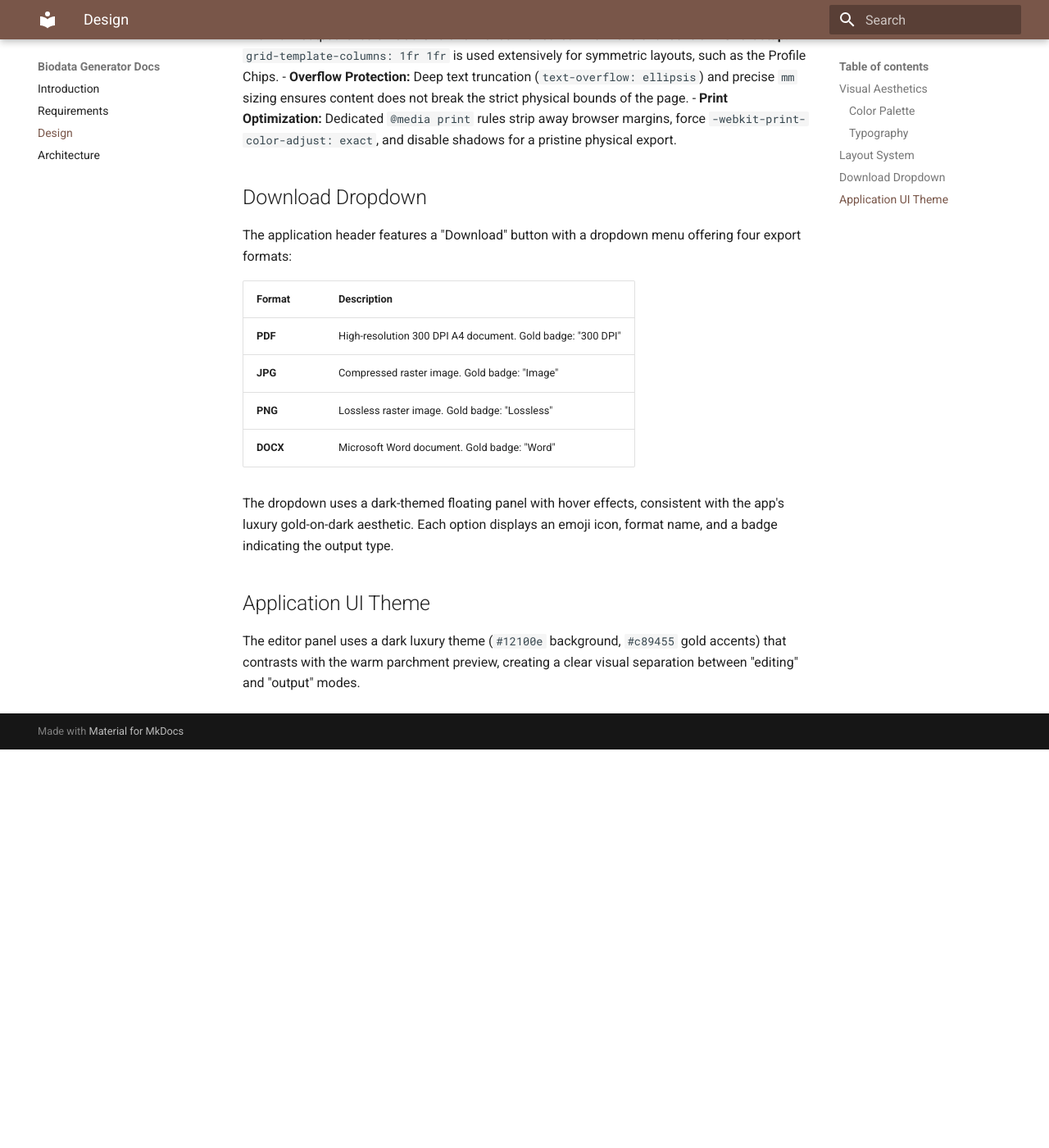
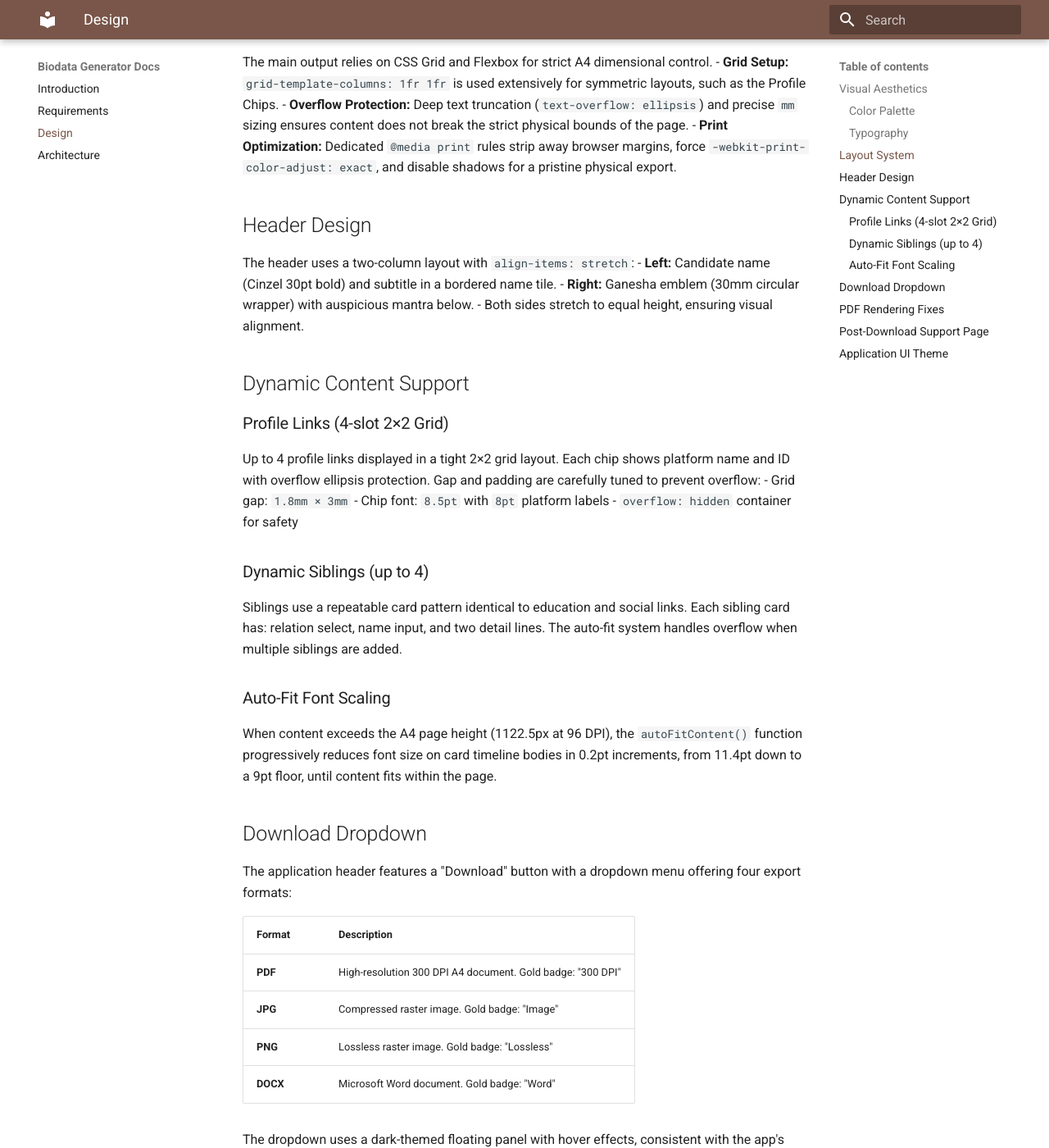
Before and after one commit to gauravagarwalgarg/vows-profile, an MkDocs documentation site: the page built from docs/design.md, in a window 1280 px wide and 1400 px high, scrolled down 651 px. Shown: the whole window at 82% size. Built offline with MkDocs 1.6.1 and Material for MkDocs 9.7.7, drawn with Linux system fonts in a browser that asks for light colours; before the commit the page ends 1565 px from its top, so only the background shows below that; some of the changed text lies outside the part shown.

Commit message:
docs: update architecture and design guides for dynamic layout and scaling
- Document dynamic siblings system and auto-fit scaling algorithm
- Document clone normalization and PDF rendering fixes
- Update design guide with header alignment, 4-link grid, and support page
- Update docs index with live application link and key features

````diff
--- a/docs/architecture.md
+++ b/docs/architecture.md
@@ -8,12 +8,13 @@
 ## Zero Build Philosophy
 This project intentionally avoids React, Vite, Webpack, or any build tooling. The rationale:
 - **Instant deployability** — Copy the files and it works. No `node_modules`, no transpiler.
-- **Simplicity** — ~2000 lines of `app.js` handles everything a framework would provide (reactive preview, state, localStorage, form binding).
+- **Simplicity** — ~2100 lines of `app.js` handles everything a framework would provide (reactive preview, state, localStorage, form binding).
 - **Print CSS precision** — The pixel-perfect A4 `mm`-based CSS would be risky to port through a build pipeline.
 
 ## Project Structure
 ```
 ├── index.html              # Main web application (editor + preview)
+├── support.html            # Post-download support/donation page
 ├── app.js                  # Core logic (state, rendering, export)
 ├── app.css                 # Application UI styles (dark theme)
 ├── style.css               # A4 biodata print styles (parchment theme)
@@ -22,13 +23,16 @@
 │   ├── 1.png, 2.png, 3.jpg # Candidate photos
 │   ├── Ganesh.png           # Deity emblem
 │   ├── border.svg           # Ornamental border
-│   └── details.example.json # Example data template
+│   └── details.example.json # Example data template (4 links, 2 siblings)
 ├── vendor/                 # Third-party libraries (no npm)
 │   ├── html2pdf.bundle.min.js  # PDF export engine
 │   ├── html2canvas.min.js      # Image (JPG/PNG) export engine
 │   └── html-docx.js            # DOCX export engine
+├── tests/                  # Test scripts
 ├── docs/                   # MkDocs documentation
-└── mkdocs.yml              # MkDocs configuration
+├── mkdocs.yml              # MkDocs configuration
+└── .github/workflows/      # CI/CD
+    └── deploy.yml           # Consolidated build & deploy workflow
 ```
 
 ## Data Flow
@@ -36,15 +40,48 @@
 2. **State Updates:** Event listeners capture changes and update the central JavaScript data object.
 3. **Persistence:** The data object is stringified and saved to `localStorage` to preserve progress across sessions.
 4. **Rendering:** `app.js` runs a `renderBiodataPreview()` function that interpolates the data object into HTML strings and injects them into the preview container.
+5. **Auto-Fit:** After rendering, `autoFitContent()` measures content height and progressively reduces font size (11.4pt → 9pt floor) until content fits within the A4 page boundary.
+
+## Dynamic Form Systems
+The app uses a repeatable card pattern for dynamic entries. Each system follows the same architecture:
+
+| System | Max | Functions |
+|--------|-----|-----------|
+| Education | 3 | `renderEducationForm()`, `addEducationEntry()`, `removeEducationEntry()` |
+| Social Links | 4 | `renderSocialLinksForm()`, `addSocialLink()`, `removeSocialLink()` |
+| Siblings | 4 | `renderSiblingsForm()`, `addSiblingEntry()`, `removeSiblingEntry()` |
+| Phone Numbers | 3 | `renderPhoneForm()`, `addPhoneEntry()`, `removePhoneEntry()` |
+
+Each system:
+1. Creates DOM cards dynamically with `data-field` attributes for binding.
+2. Uses `data-*-index` attributes on cards for identification.
+3. Delegates remove button clicks through a single event listener.
+4. Updates the `appData` state object via `syncStateFromForm()`.
 
 ## Export Pipeline
 The `exportAs(format)` function dispatches to format-specific handlers:
 
 | Format | Library | Method |
 |--------|---------|--------|
-| PDF | `html2pdf.js` | Clones preview DOM → `html2canvas` renders at 3× scale → `jsPDF` writes A4 PDF |
+| PDF | `html2pdf.js` | Clones preview DOM → normalizes clone → `html2canvas` renders at 3× scale → `jsPDF` writes A4 PDF |
 | JPG | `html2canvas` | Clones preview DOM → renders to canvas → `canvas.toBlob('image/jpeg')` |
 | PNG | `html2canvas` | Clones preview DOM → renders to canvas → `canvas.toBlob('image/png')` |
 | DOCX | `html-docx-js` | Extracts preview `.innerHTML` → wraps with inline Word-compatible CSS → `htmlDocx.asBlob()` |
 
 All exports clone the preview element into a hidden sandbox at native A4 dimensions (no CSS `transform: scale()`) to ensure accurate rendering regardless of the current zoom level.
+
+### Clone Normalization (`normalizeCloneForCapture`)
+Before html2canvas capture, the cloned element undergoes normalization:
+1. **Border-radius resolution:** All computed `border-radius` values are re-applied as explicit `px` values, preventing html2canvas from misinterpreting `mm`-based CSS units.
+2. **SVG fill resolution:** Any `fill="currentColor"` attributes in SVGs are replaced with the computed parent text color, ensuring icons render correctly in the rasterized output.
+
+### Post-Download Flow
+After successful PDF download, the app opens `support.html` in a new tab after an 800ms delay. This page describes the project's ad-free nature and provides optional donation links.
+
+## CI/CD
+A single GitHub Actions workflow (`deploy.yml`) handles deployment:
+1. Builds MkDocs documentation to `_site/docs/`
+2. Copies the generator app files to `_site/` root
+3. Deploys via `actions/deploy-pages@v4`
+
+This ensures both the app (at `/`) and docs (at `/docs/`) are served from the same GitHub Pages deployment.
--- a/docs/design.md
+++ b/docs/design.md
@@ -7,6 +7,7 @@
 - **Background:** Warm cream and parchment gradients (`#f6ebd8`, `#eedec6`).
 - **Typography:** Deep rich browns (`#3e2412`, `#2e1c0d`) for high contrast and readability.
 - **Accents:** Gold and earthy borders (`#c8963e`, `#936838`).
+- **Icon backgrounds:** Darker gold-brown (`#b07840`) for better PDF rendering contrast.
 
 ### Typography
 - **Headings:** `Cinzel`, `Marcellus`, and `Cinzel Decorative` for a classic, monumental feel.
@@ -17,6 +18,26 @@
 - **Grid Setup:** `grid-template-columns: 1fr 1fr` is used extensively for symmetric layouts, such as the Profile Chips.
 - **Overflow Protection:** Deep text truncation (`text-overflow: ellipsis`) and precise `mm` sizing ensures content does not break the strict physical bounds of the page.
 - **Print Optimization:** Dedicated `@media print` rules strip away browser margins, force `-webkit-print-color-adjust: exact`, and disable shadows for a pristine physical export.
+
+## Header Design
+The header uses a two-column layout with `align-items: stretch`:
+- **Left:** Candidate name (Cinzel 30pt bold) and subtitle in a bordered name tile.
+- **Right:** Ganesha emblem (30mm circular wrapper) with auspicious mantra below.
+- Both sides stretch to equal height, ensuring visual alignment.
+
+## Dynamic Content Support
+
+### Profile Links (4-slot 2×2 Grid)
+Up to 4 profile links displayed in a tight 2×2 grid layout. Each chip shows platform name and ID with overflow ellipsis protection. Gap and padding are carefully tuned to prevent overflow:
+- Grid gap: `1.8mm × 3mm`
+- Chip font: `8.5pt` with `8pt` platform labels
+- `overflow: hidden` container for safety
+
+### Dynamic Siblings (up to 4)
+Siblings use a repeatable card pattern identical to education and social links. Each sibling card has: relation select, name input, and two detail lines. The auto-fit system handles overflow when multiple siblings are added.
+
+### Auto-Fit Font Scaling
+When content exceeds the A4 page height (1122.5px at 96 DPI), the `autoFitContent()` function progressively reduces font size on card timeline bodies in 0.2pt increments, from 11.4pt down to a 9pt floor, until content fits within the page.
 
 ## Download Dropdown
 The application header features a "Download" button with a dropdown menu offering four export formats:
@@ -30,5 +51,17 @@
 
 The dropdown uses a dark-themed floating panel with hover effects, consistent with the app's luxury gold-on-dark aesthetic. Each option displays an emoji icon, format name, and a badge indicating the output type.
 
+## PDF Rendering Fixes
+To ensure PDF output matches the live preview pixel-for-pixel:
+- **SVG fills:** All inline SVGs use explicit color values (`#fff7ec`, `#8c5324`) instead of `currentColor`, which html2canvas cannot resolve.
+- **Border radius:** All `mm`-based `border-radius` values converted to `px` equivalents in CSS, with additional runtime normalization via `normalizeCloneForCapture()` before capture.
+- **Clone normalization:** Before html2canvas capture, all computed styles are resolved to px values and SVG fills are explicitly set.
+
+## Post-Download Support Page
+After successful PDF download, users are directed to a `support.html` page that:
+- Describes VowsProfile as ad-free and open source
+- Shows the author's social handles (LinkedIn, GitHub)
+- Provides a UPI payment link for optional donations
+
 ## Application UI Theme
 The editor panel uses a dark luxury theme (`#12100e` background, `#c89455` gold accents) that contrasts with the warm parchment preview, creating a clear visual separation between "editing" and "output" modes.
````
Also changed, not shown: docs/index.md (+15 -3 lines).
